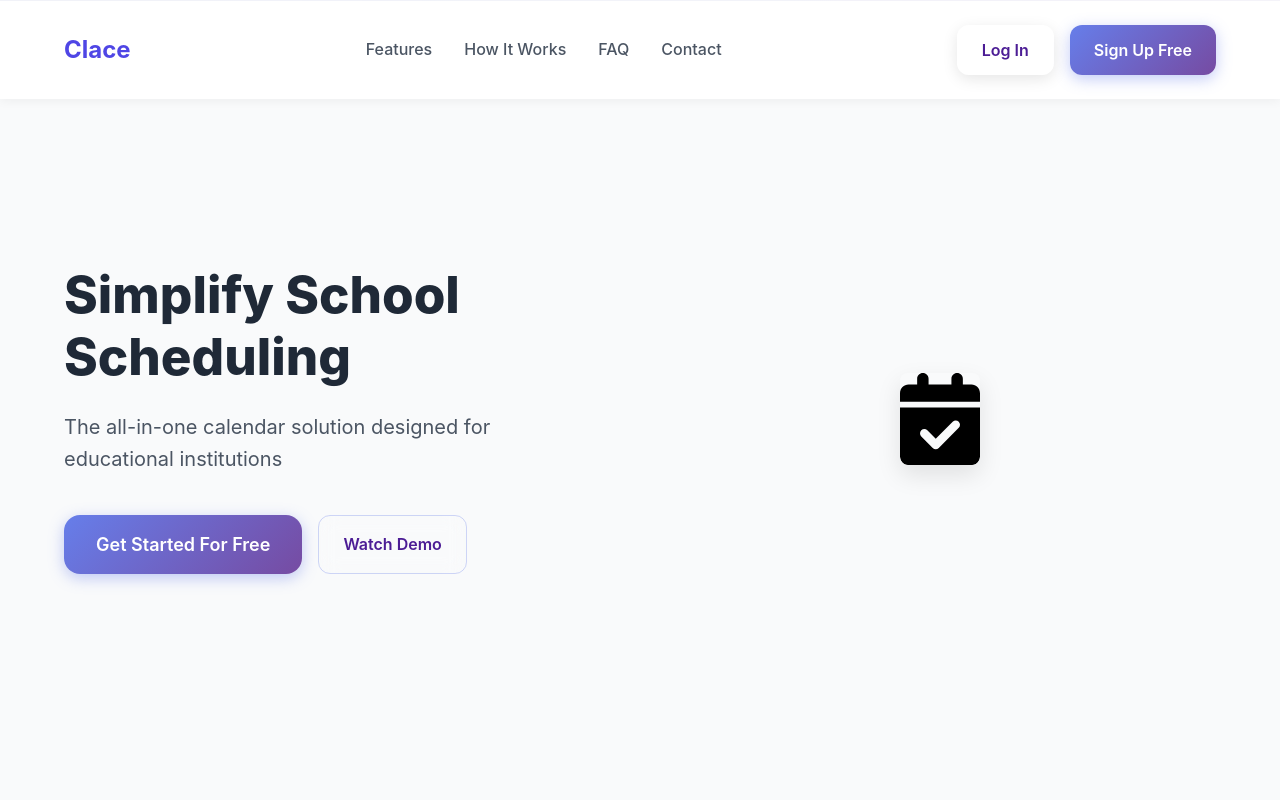
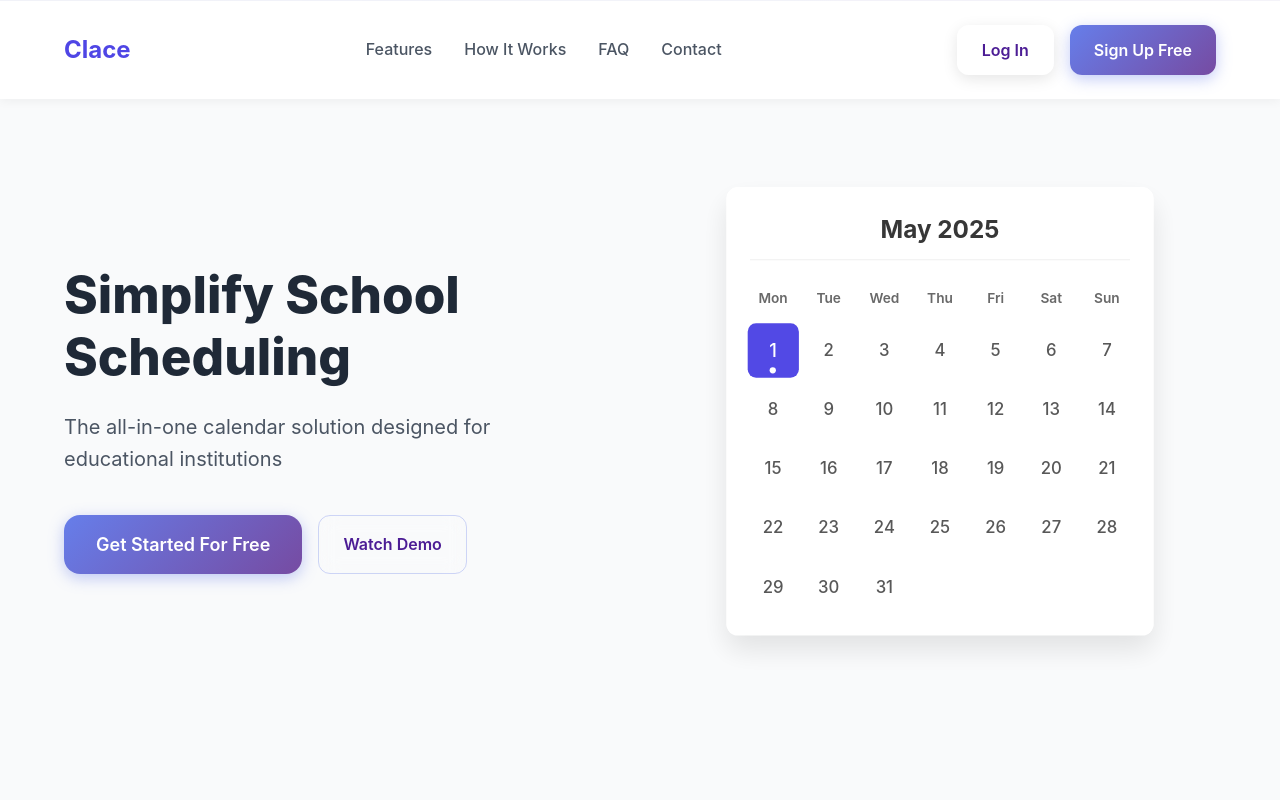
Before and after one commit to Neil-urk12/clace, a Vue app in the folder frontend/: page / in a window 1280 px wide. Shown: the top 800 px of the page. Built offline with nearby package versions, Linux system fonts and the light colour scheme.

Commit message:
feat: add AnimatedCalendar component to LandingPage and update branding references

```diff
--- /dev/null
+++ b/frontend/src/components/Calendar/AnimatedCalendar.vue
@@ -0,0 +1,165 @@
+<script setup lang="ts">
+import { ref, onMounted, onUnmounted } from 'vue';
+
+const primaryColor = '#4f46e5'; // Defined primary color
+
+const daysInMonth = ref<number[]>([]);
+const currentMonthName = ref('');
+const currentYear = ref(0);
+const highlightedDay = ref(0);
+let interval: number | undefined;
+
+const generateCalendar = () => {
+  const today = new Date();
+  const year = today.getFullYear();
+  const month = today.getMonth(); // Current month
+
+  currentMonthName.value = new Date(year, month).toLocaleString('en-US', { month: 'long' });
+  currentYear.value = year;
+
+  const days = new Date(year, month + 1, 0).getDate(); // Get number of days in current month
+  daysInMonth.value = Array.from({ length: days }, (_, i) => i + 1);
+
+  // Start highlighting from a random day to make it dynamic
+  highlightedDay.value = Math.floor(Math.random() * days) + 1;
+};
+
+const startAnimation = () => {
+  interval = setInterval(() => {
+    highlightedDay.value = (highlightedDay.value % daysInMonth.value.length) + 1;
+  }, 1500); // Change highlighted day every 1.5 seconds
+};
+
+onMounted(() => {
+  generateCalendar();
+  startAnimation();
+});
+
+onUnmounted(() => {
+  if (interval) {
+    clearInterval(interval);
+  }
+});
+</script>
+
+<template>
+  <div class="animated-calendar">
+    <div class="calendar-header">
+      <span class="month-year">{{ currentMonthName }} {{ currentYear }}</span>
+    </div>
+    <div class="calendar-grid">
+      <div class="day-name">Mon</div>
+      <div class="day-name">Tue</div>
+      <div class="day-name">Wed</div>
+      <div class="day-name">Thu</div>
+      <div class="day-name">Fri</div>
+      <div class="day-name">Sat</div>
+      <div class="day-name">Sun</div>
+      <div
+        v-for="day in daysInMonth"
+        :key="day"
+        :class="['calendar-day', { 'highlighted': day === highlightedDay }]"
+      >
+        {{ day }}
+      </div>
+    </div>
+  </div>
+</template>
+
+<style scoped>
+.animated-calendar {
+  background: #ffffff;
+  border-radius: 12px;
+  box-shadow: 0 15px 30px rgba(0, 0, 0, 0.1);
+  padding: 25px;
+  width: 100%;
+  max-width: 450px;
+  overflow: hidden;
+  transform: scale(0.95); /* Slightly smaller to fit better */
+  opacity: 0.98;
+  animation: float 3s ease-in-out infinite;
+}
+
+.calendar-header {
+  display: flex;
+  justify-content: center;
+  align-items: center;
+  margin-bottom: 20px;
+  padding-bottom: 10px;
+  border-bottom: 1px solid #eee;
+}
+
+.month-year {
+  font-size: 1.6rem;
+  font-weight: 700;
+  color: #333;
+}
+
+.calendar-grid {
+  display: grid;
+  grid-template-columns: repeat(7, 1fr);
+  gap: 10px;
+  text-align: center;
+}
+
+.day-name {
+  font-weight: 600;
+  color: #666;
+  padding: 8px 0;
+  font-size: 0.9rem;
+}
+
+.calendar-day {
+  padding: 12px 0;
+  border-radius: 8px;
+  font-weight: 500;
+  color: #555;
+  transition:
+    background-color 0.3s ease,
+    color 0.3s ease,
+    transform 0.3s ease;
+  cursor: pointer;
+  position: relative;
+  overflow: hidden;
+  font-size: 1.1rem;
+}
+
+.calendar-day.highlighted {
+  background-color: v-bind(primaryColor); /* Use primary color */
+  color: white;
+  transform: scale(1.1);
+  box-shadow: 0 5px 15px rgba(v-bind(primaryColor), 0.4);
+  z-index: 1;
+}
+
+/* Floating animation */
+@keyframes float {
+  0% {
+    transform: translateY(0px) scale(0.95);
+  }
+  50% {
+    transform: translateY(-10px) scale(0.95);
+  }
+  100% {
+    transform: translateY(0px) scale(0.95);
+  }
+}
+
+/* Event indicator (optional, for future enhancement) */
+.calendar-day::after {
+  content: '';
+  position: absolute;
+  bottom: 4px;
+  left: 50%;
+  transform: translateX(-50%);
+  width: 6px;
+  height: 6px;
+  background-color: transparent;
+  border-radius: 50%;
+  transition: background-color 0.3s ease;
+}
+
+.calendar-day.highlighted::after {
+  background-color: white;
+}
+</style>
--- a/frontend/src/views/LandingPage.vue
+++ b/frontend/src/views/LandingPage.vue
@@ -4,6 +4,7 @@ import { useRouter } from "vue-router";
 import BaseButton from "@/components/Global/BaseButton.vue";
 import FeaturesSection from "@/components/MainLayout/LandingPage/FeaturesSection.vue";
 import FaqSection from "@/components/MainLayout/LandingPage/FaqSection.vue";
+import AnimatedCalendar from "@/components/Calendar/AnimatedCalendar.vue";
 
 const router = useRouter();
 
@@ -43,7 +44,7 @@ const steps = ref([
   },
 ]);
 
-const activeFaqIndex = ref<number | null>(null);
+// const activeFaqIndex = ref<number | null>(null);
 
 const animatedSections = ref<HTMLElement[]>([]);
 onMounted(() => {
@@ -108,7 +109,7 @@ onMounted(() => {
         </div>
       </div>
       <div class="hero-image">
-        <img src="@/assets/calendar-preview.svg" alt="Calendar Preview" />
+        <AnimatedCalendar />
       </div>
     </section>
 
@@ -141,7 +142,7 @@ onMounted(() => {
     <section class="cta animated-section">
       <div class="cta-content">
         <h2>Ready to transform your school scheduling?</h2>
-        <p>Join thousands of educational institutions already using ClassCal</p>
+        <p>Join thousands of educational institutions already using Clace</p>
         <BaseButton
           design="primary"
           size="large"
@@ -154,7 +155,7 @@ onMounted(() => {
     <footer id="contact" class="footer animated-section">
       <div class="footer-grid">
         <div class="footer-col">
-          <h3>ClassCal</h3>
+          <h3>Clace</h3>
           <p>
             Making educational scheduling simple, efficient, and collaborative.
           </p>
@@ -186,7 +187,7 @@ onMounted(() => {
       </div>
       <div class="footer-bottom">
         <p>
-          &copy; {{ new Date().getFullYear() }} ClassCal. All rights reserved.
+          &copy; {{ new Date().getFullYear() }} Clace. All rights reserved.
         </p>
         <div class="footer-links">
           <a href="#">Privacy Policy</a>
```
